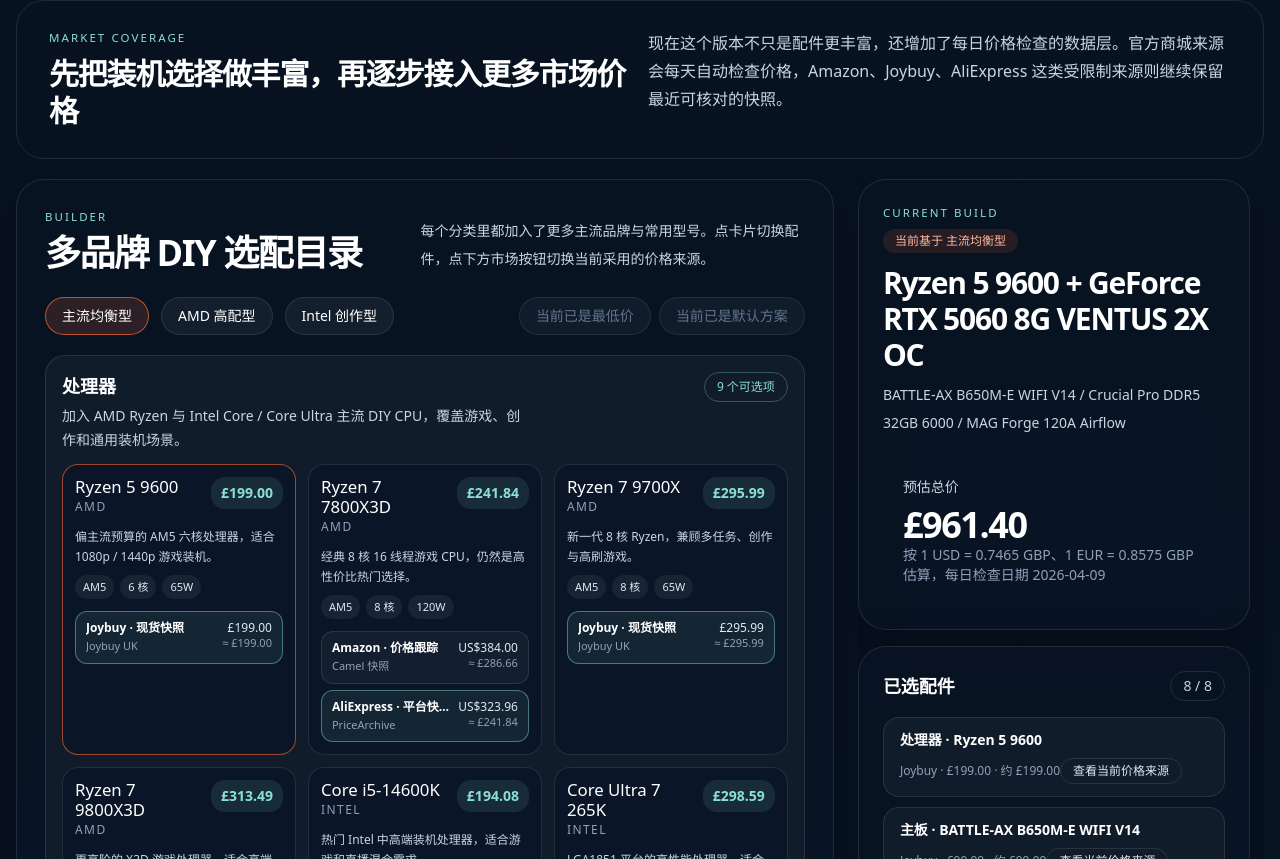
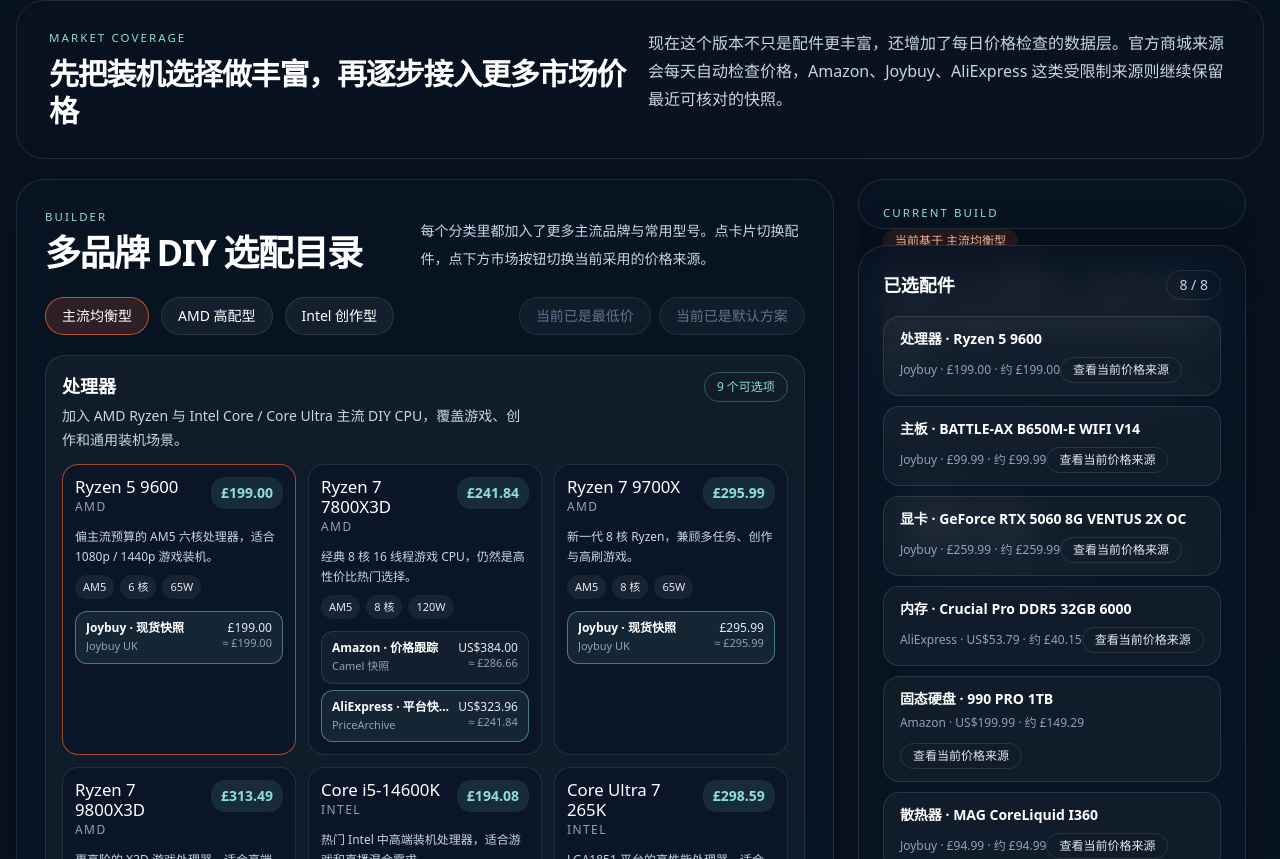
Before and after one commit to ZZZZZXX/pc-builder, a Next.js app: page / in a window 1280 px wide. Shown: the part 681-1540 px from the top of the page. Built offline with nearby package versions, Linux system fonts and the light colour scheme.

Commit message:
enforce viewport scrolling on right rail

```diff
--- a/src/app/page.tsx
+++ b/src/app/page.tsx
@@ -2175,7 +2175,7 @@ export default function Home() {
               ))}
             </div>
           </div>
-          <aside className="pc-scrollbar grid gap-4 xl:sticky xl:top-5 xl:max-h-[calc(100vh-2.5rem)] xl:overflow-y-auto xl:overscroll-contain xl:pr-1">
+          <aside className="pc-scrollbar grid gap-4 xl:sticky xl:top-5 xl:self-start xl:h-[calc(100vh-2.5rem)] xl:overflow-y-scroll xl:overscroll-contain xl:pr-2 xl:pb-4">
             <section className="flex min-h-0 flex-col rounded-[28px] border border-white/10 bg-[rgba(9,20,36,0.82)] p-6 shadow-[0_20px_60px_rgba(0,0,0,0.28)] backdrop-blur-[18px]">
               <p className="mb-2 text-[0.72rem] uppercase tracking-[0.18em] text-[#8be0d2]">Current Build</p>
               <div className="mb-3 flex flex-wrap items-center gap-2">
```
